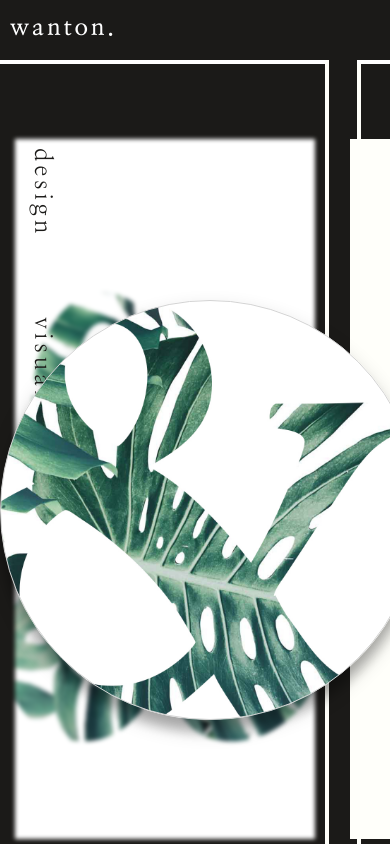
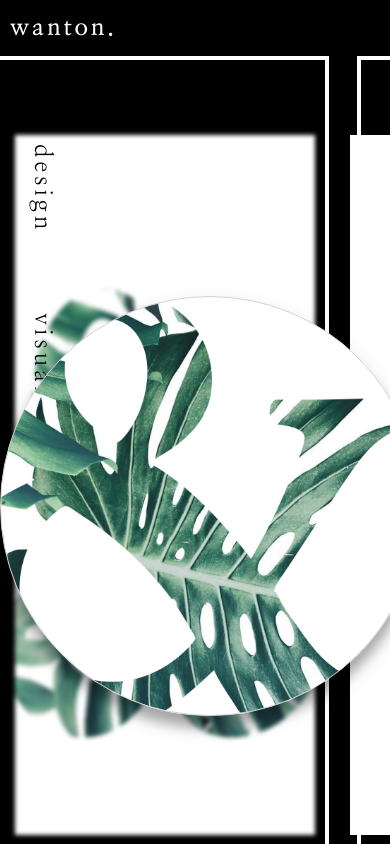
Before and after one commit to Mallarden/new-portfolio, a React (Create React App) app: page / in a window 390 px wide. Shown: the top 844 px of the page. Built offline with nearby package versions, Linux system fonts and the light colour scheme.

Commit message:
fixed merge errors

```diff
--- a/src/App.css
+++ b/src/App.css
@@ -1,11 +1,11 @@
 @import url("https://fonts.googleapis.com/css?family=Nanum+Myeongjo:400,700");
-.App-header {
-  height: 60px;
-  width: 100%;
-  background-color: transparent; }
+body {
+  margin: 0;
+  padding: 0;
+  font-family: sans-serif; }
 
 .App {
-  background-color: #1b1a18;
+  background-color: #000000;
   overflow-x: hidden; }
 
 .nopadding {
@@ -134,11 +134,11 @@
 .stripe {
   height: 100%;
   width: 4px;
-  background-color: #FFFFFA; }
+  background-color: #FFF; }
 
 .fake-img {
   height: 700px;
-  background-color: #FFFFFA;
+  background-color: #FFF;
   margin-top: 75px;
   width: 40px;
   position: absolute;
@@ -162,7 +162,7 @@
   .front-img-text-left {
     writing-mode: vertical-rl;
     text-orientation: mixed;
-    color: #1b1a18;
+    color: #000000;
     position: absolute;
     display: block;
     left: 0;
@@ -176,7 +176,7 @@
   .front-img-text-right {
     writing-mode: vertical-rl;
     text-orientation: mixed;
-    color: #1b1a18;
+    color: #000000;
     position: absolute;
     display: block;
     margin-top: 10vh;
@@ -189,7 +189,7 @@
   .front-img-text-right-down {
     writing-mode: vertical-rl;
     text-orientation: mixed;
-    color: #1b1a18;
+    color: #000000;
     position: absolute;
     display: block;
     margin-top: 40vh;
--- a/src/styles/_colors.scss
+++ b/src/styles/_colors.scss
@@ -1 +1,3 @@
 $primary-color:#FFF;
+$primary-black:#000000;
+$primary-white:#FFF;
```
